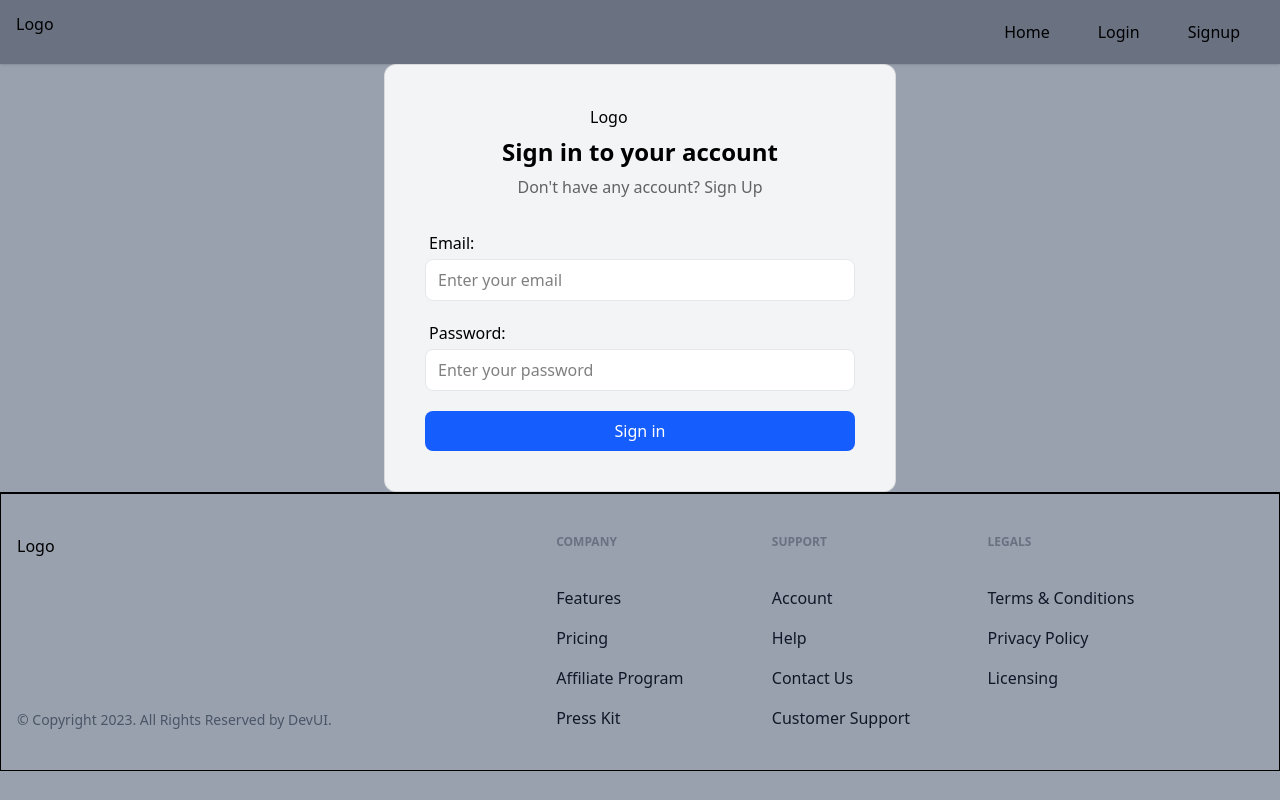
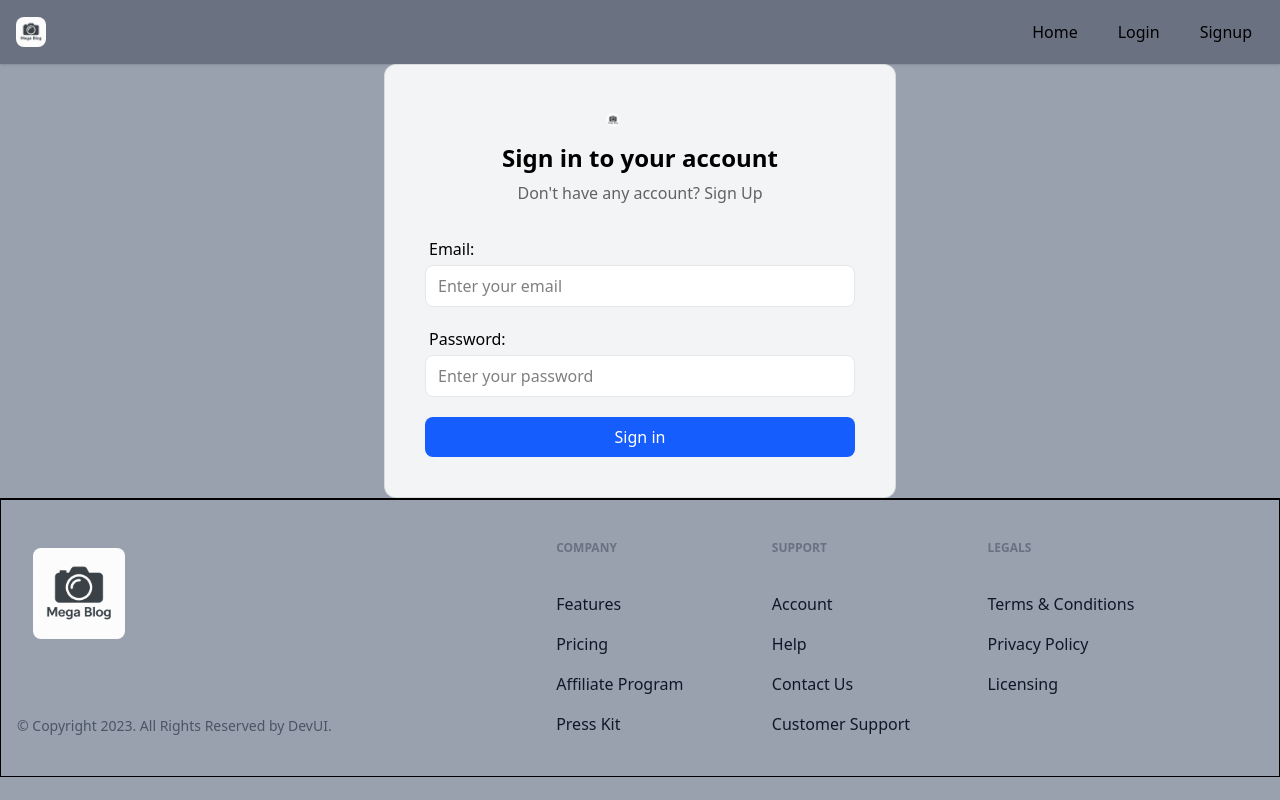
Before and after one commit to nareshsenani/appwrite-project, a React (Vite) app: page /login in a window 1280 px wide. Built offline with nearby package versions, Linux system fonts and the light colour scheme; no server answers.

Commit message:
updated file

```diff
--- a/src/components/Header/Header.jsx
+++ b/src/components/Header/Header.jsx
@@ -39,19 +39,19 @@ function Header() {
    <header className='py-3 shadow bg-gray-500' >
     <Container>
       <nav className='flex'>
-        <div className='mr-4'>
+        <div className='w-[100px] px-2 flex items-center  md:w-1/4 lg:w-1/5'>
           <Link to={'/'}>
-          <Logo width='70px'/>
+          <Logo noPadding width='100%'/>
           </Link>
         </div>
 
-        <ul className='flex ml-auto'>
+        <ul className='flex ml-auto flex-shrink'>
           {navItems.map((item) =>
           item.active ? (
             <li key={item.name}>
               <button
               onClick={() => navigate(item.slug)}
-              className='inline-block px-6 py-2 duration-200 hover:bg-blue-100 rounded-full'
+              className='inline-block px-3 sm:px-4 md:px-5 py-2 duration-200 hover:bg-blue-100 rounded-full'
               >{item.name}
               </button>
             </li>
--- a/src/components/Logo.jsx
+++ b/src/components/Logo.jsx
@@ -1,9 +1,12 @@
 import React from 'react'
 
-function Logo({width ='100px'}) {
+function Logo({width ='100px',noPadding = false,}) {
   return (
-    <div>
-      Logo
+    <div className={`w-full flex justify-start items-center ${noPadding ? '' : 'px-4 py-2'} ${width}`}>
+
+      <img className='w-1/3 max-w-[150px] rounded-lg md:w-1/4 lg:w-1/5'
+      src="src/assets/blog.png"
+      alt="" />
     </div>
   )
 }
--- a/src/components/container/Container.jsx
+++ b/src/components/container/Container.jsx
@@ -1,7 +1,7 @@
 import React from 'react'
 
 function Container({ children }) {
-    return <div className='w-full max-w-7xl mx-auto px-4'>
+    return <div className='w-full max-w-7xl mx-auto px-2'>
         {children}
     </div>;
 
--- a/src/components/post-form/PostForm.jsx
+++ b/src/components/post-form/PostForm.jsx
@@ -76,7 +76,7 @@ export default function PostForm({ post }) {
 
     return (
         <form onSubmit={handleSubmit(submit)} className="flex flex-wrap">
-            <div className="w-2/3 px-2">
+            <div className="w-full md:w-2/3 px-2">
                 <Input
                     label="Title :"
                     placeholder="Title"
@@ -94,7 +94,7 @@ export default function PostForm({ post }) {
                 />
                 <RTE label="Content :" name="content" control={control} defaultValue={getValues("content")} />
             </div>
-            <div className="w-1/3 px-2">
+            <div className="w-full md:w-1/3 px-2 mt-4">
                 <Input
                     label="Featured Image :"
                     type="file"
--- a/src/pages/AllPosts.jsx
+++ b/src/pages/AllPosts.jsx
@@ -21,7 +21,7 @@ function AllPosts() {
             <Container>
                 <div className='flex flex-wrap'>
                     {posts.map((post) => (
-                        <div key={post.$id}  className='p-2 w-1/4'>
+                        <div key={post.$id}  className='p-2 w-full sm:w-1/2 md:w-1/3 lg:w-1/4'>
                             <PostCard {...post} />
                         </div>
                     ))}
--- a/src/pages/Home.jsx
+++ b/src/pages/Home.jsx
@@ -37,7 +37,7 @@ function Home() {
             <Container>
                 <div className='flex flex-wrap'>
                     {posts.map((post) => (
-                        <div key={post.$id} className='p-2 w-1/4'>
+                        <div key={post.$id} className='p-2 w-full sm:w-1/2 md:w-1/3 lg:w-1/4'>
                             <PostCard {...post} />
                         </div>
                     ))}
```
Also changed, not shown: src/assets/blog.png (added).
